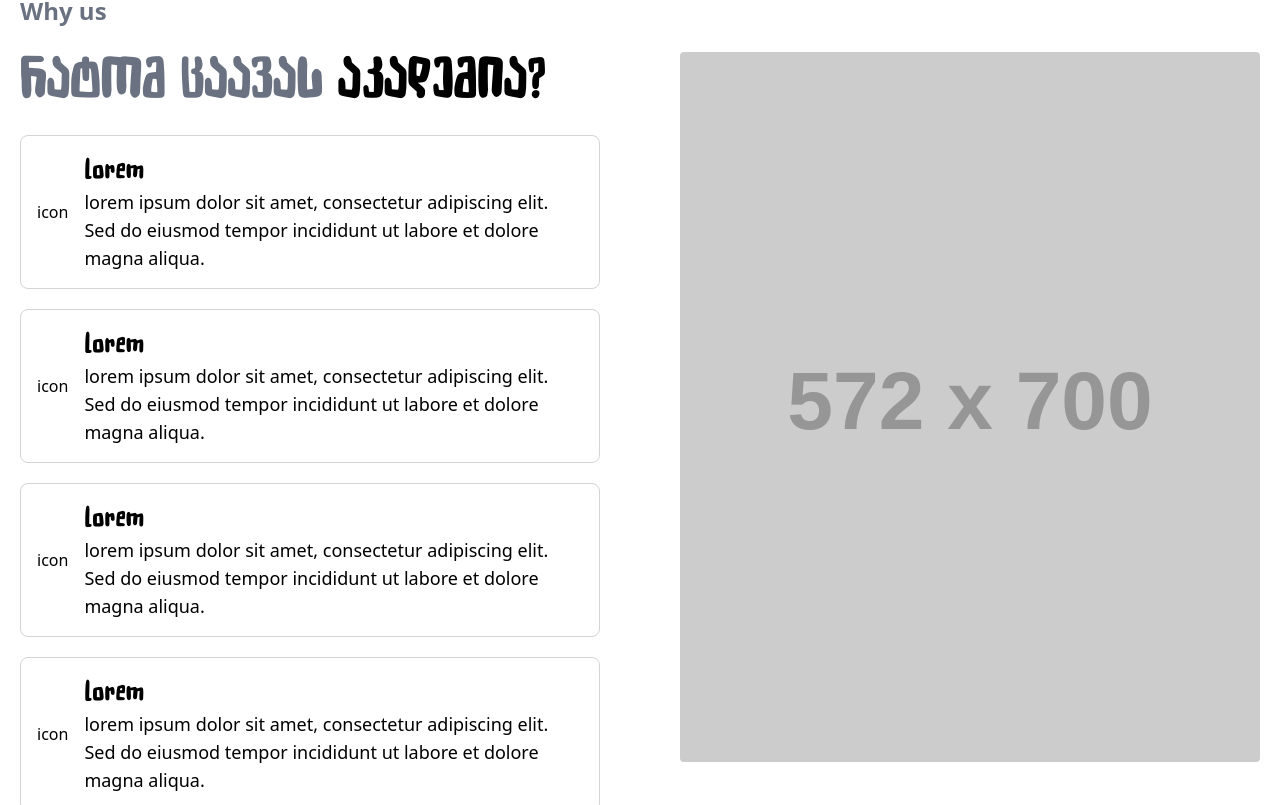
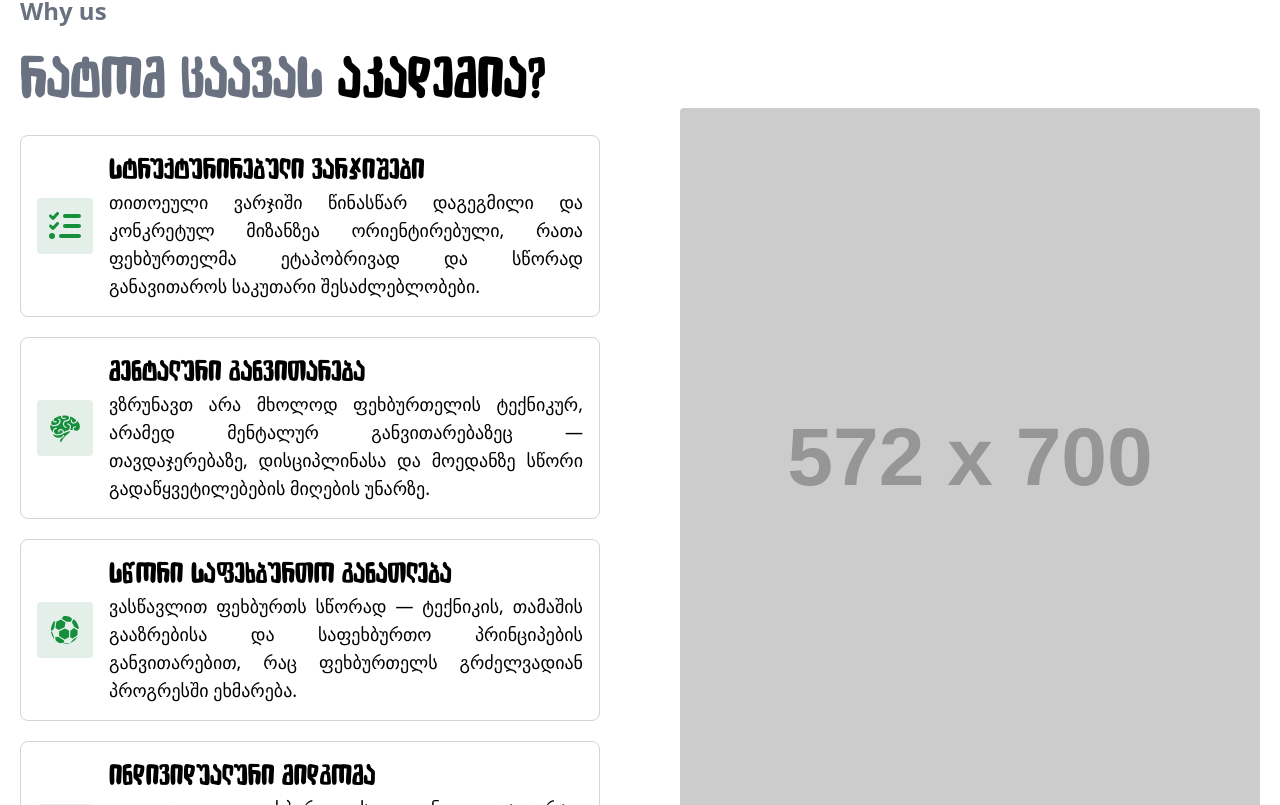
Before and after one commit to Tornike28-AT/academy, a Next.js app: page / in a window 1280 px wide. Shown: the part 2555-3360 px from the top of the page. Built offline with nearby package versions, Linux system fonts and the light colour scheme.

Commit message:
why us finished

```diff
--- a/components/whyUs/CardsWhyUs.jsx
+++ b/components/whyUs/CardsWhyUs.jsx
@@ -1,26 +1,60 @@
 import React from 'react'
+import { FaListCheck } from "react-icons/fa6";
+import { GiBrain } from "react-icons/gi";
+import { GiSoccerBall } from "react-icons/gi";
+import { MdPersonSearch } from "react-icons/md";
 
 const whyUsCards = [
-    {id: 1, icon:"icon", title:"lorem" , text:"lorem ipsum dolor sit amet, consectetur adipiscing elit. Sed do eiusmod tempor incididunt ut labore et dolore magna aliqua."},
-    {id: 2, icon:"icon", title:"lorem" , text:"lorem ipsum dolor sit amet, consectetur adipiscing elit. Sed do eiusmod tempor incididunt ut labore et dolore magna aliqua."},
-    {id: 3, icon:"icon", title:"lorem" , text:"lorem ipsum dolor sit amet, consectetur adipiscing elit. Sed do eiusmod tempor incididunt ut labore et dolore magna aliqua."},
-    {id: 4, icon:"icon", title:"lorem" , text:"lorem ipsum dolor sit amet, consectetur adipiscing elit. Sed do eiusmod tempor incididunt ut labore et dolore magna aliqua."},
+  {
+    id: 1,
+    icon: FaListCheck, // structured / planned steps
+    title: "სტრუქტურირებული ვარჯიშები",
+    text: "თითოეული ვარჯიში წინასწარ დაგეგმილი და კონკრეტულ მიზანზეა ორიენტირებული, რათა ფეხბურთელმა ეტაპობრივად და სწორად განავითაროს საკუთარი შესაძლებლობები.",
+  },
+  {
+    id: 2,
+    icon: GiBrain, // mental development
+    title: "მენტალური განვითარება",
+    text: "ვზრუნავთ არა მხოლოდ ფეხბურთელის ტექნიკურ, არამედ მენტალურ განვითარებაზეც — თავდაჯერებაზე, დისციპლინასა და მოედანზე სწორი გადაწყვეტილებების მიღების უნარზე.",
+  },
+  {
+    id: 3,
+    icon: GiSoccerBall, // core football education
+    title: "სწორი საფეხბურთო განათლება",
+    text: "ვასწავლით ფეხბურთს სწორად — ტექნიკის, თამაშის გააზრებისა და საფეხბურთო პრინციპების განვითარებით, რაც ფეხბურთელს გრძელვადიან პროგრესში ეხმარება.",
+  },
+  {
+    id: 4,
+    icon: MdPersonSearch, // individual focus/attention
+    title: "ინდივიდუალური მიდგომა",
+    text: "თითოეულ ფეხბურთელს ინდივიდუალურად ვუდგებით, ვითვალისწინებთ მის ასაკს, შესაძლებლობებსა და საჭიროებებს და ვმუშაობთ კონკრეტულად მის განვითარებაზე.",
+  },
+];
 
-]
+
+
+
 
 
 const CardsWhyUs = () => {
+
+
+
+
   return (
     <div className='flex flex-col gap-5'>
-        {whyUsCards.map((card) => (
-            <div key={card.id} className="flex gap-4 items-center border border-zinc-300 p-4 rounded-lg hover:shadow-md">
-                <p><span>{card.icon}</span></p>
+        {whyUsCards.map(({ id, icon: Icon, title, text }) => (
+            <div key={id} className="flex gap-4 items-center border border-zinc-300 p-4 rounded-lg hover:shadow-md">
+
+                <p className='bg-green-800/10 p-3 rounded'><Icon size={32} className="text-[#158F3C]" /></p>
                 <div>
-                <h3 className='text-2xl lg:text-3xl font-medium'>{card.title}</h3>
-                <p className='max-w-150 text-sm lg:text-lg'>{card.text}</p>
+                <h3 className='text-2xl lg:text-3xl font-medium'>{title}</h3>
+                <p className='max-w-150 text-sm lg:text-lg text-justify'>{text}</p>
                 </div>
             </div>
         ))}
+
+
     </div>
   )
 }
```
